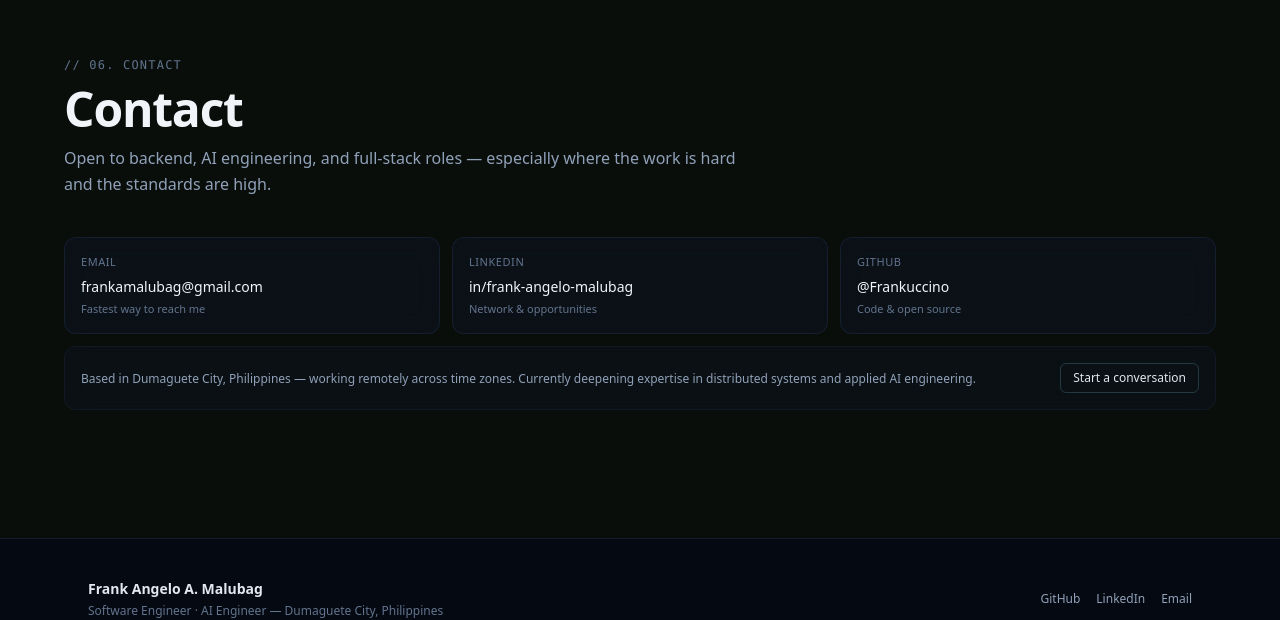
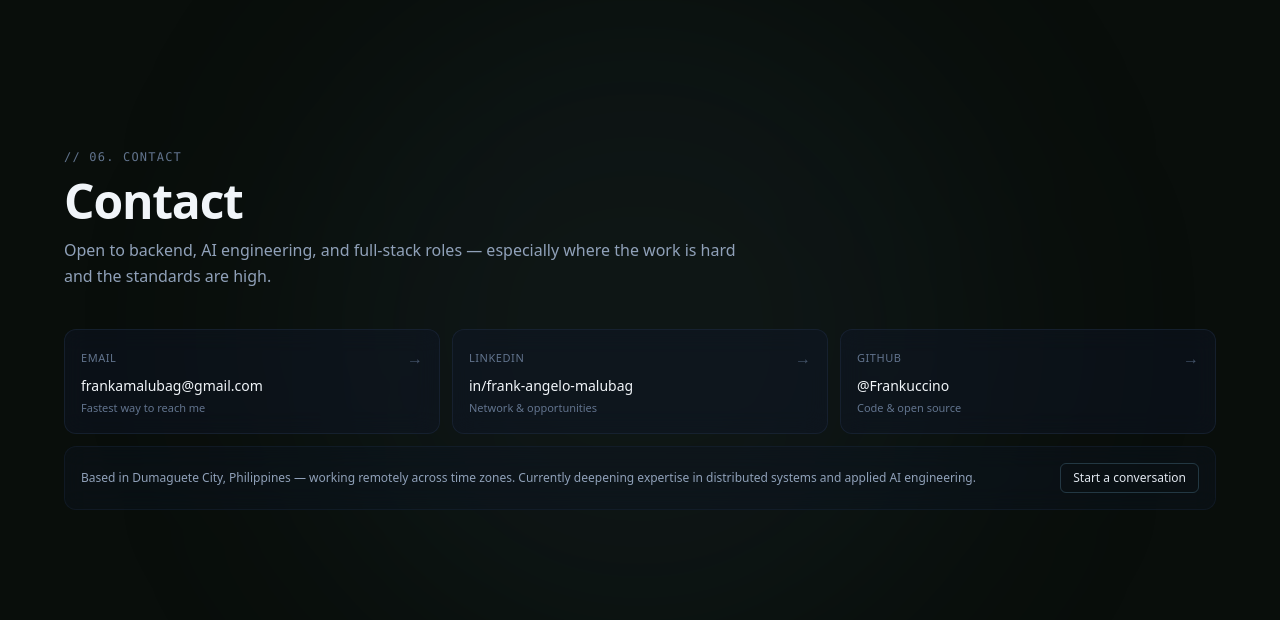
Before and after one commit to Frankuccino/portfolio, a Next.js app: page / in a window 1280 px wide. Shown: the part 7436-8056 px from the top of the page. Built offline with nearby package versions, Linux system fonts and the light colour scheme.

Commit message:
feat(contact): give the section a full viewport
Make the contact section a full viewport with the content vertically centred, a soft radial glow behind it, and a hover lift with an arrow affordance on the channel cards.

```diff
--- a/app/components/Contact.tsx
+++ b/app/components/Contact.tsx
@@ -23,8 +23,17 @@ const channels = [
 
 export default function Contact() {
   return (
-    <section id="contact" className="px-4 sm:px-6 py-24 md:py-32">
-      <div className="mx-auto max-w-6xl">
+    <section
+      id="contact"
+      className="relative px-4 sm:px-6 py-24 min-h-screen flex items-center overflow-hidden"
+    >
+      {/* Soft glow anchoring the section */}
+      <div
+        aria-hidden="true"
+        className="pointer-events-none absolute left-1/2 top-1/2 -translate-x-1/2 -translate-y-1/2 w-[42rem] h-[42rem] rounded-full bg-[#3e6274]/10 blur-[120px]"
+      />
+
+      <div className="relative z-10 mx-auto max-w-6xl w-full">
         <SectionHeading
           index="06."
           title="Contact"
@@ -38,12 +47,17 @@ export default function Contact() {
               href={channel.href}
               target={channel.href.startsWith("http") ? "_blank" : undefined}
               rel="noopener noreferrer"
-              className="p-4 rounded-xl bg-slate-900/40 border border-slate-800/60 backdrop-blur-md hover:border-[#3e6274]/50 transition-colors group"
+              className="group relative p-4 rounded-xl bg-slate-900/40 border border-slate-800/60 backdrop-blur-md hover:border-[#3e6274]/50 hover:-translate-y-0.5 transition-all"
             >
-              <p className="text-[11px] uppercase tracking-wider text-slate-500">
-                {channel.label}
-              </p>
-              <p className="text-sm font-medium text-slate-100 mt-1.5 group-hover:text-white transition-colors">
+              <div className="flex items-center justify-between gap-2">
+                <p className="text-[11px] uppercase tracking-wider text-slate-500">
+                  {channel.label}
+                </p>
+                <span className="text-slate-600 group-hover:text-slate-300 group-hover:translate-x-0.5 transition-all">
+                  →
+                </span>
+              </div>
+              <p className="text-sm font-medium text-slate-100 mt-1.5 group-hover:text-white transition-colors break-all">
                 {channel.value}
               </p>
               <p className="text-[11px] text-slate-500 mt-1">{channel.note}</p>
```
